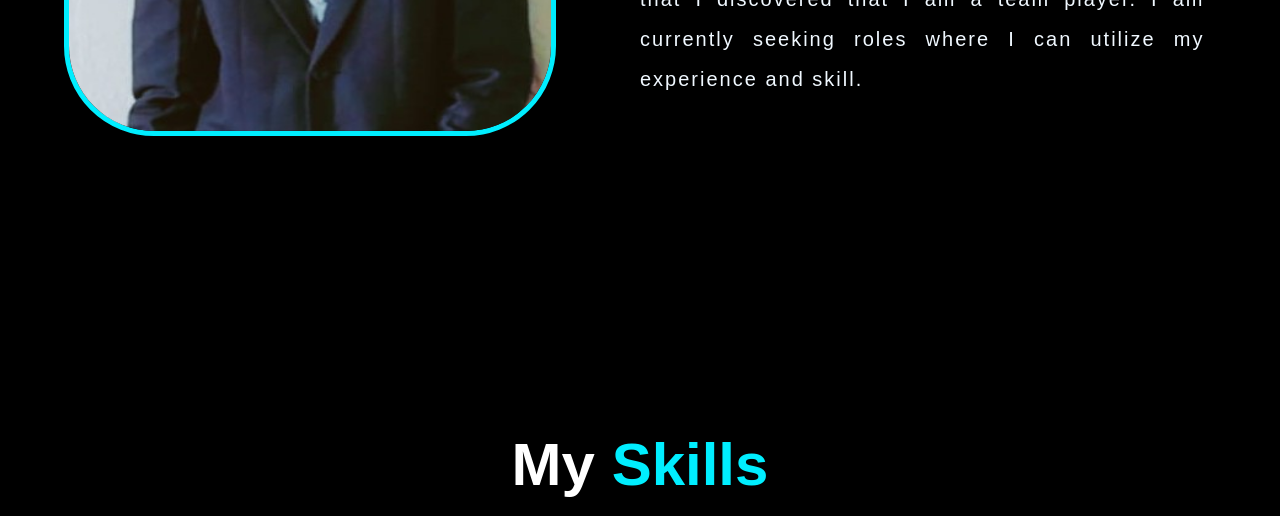
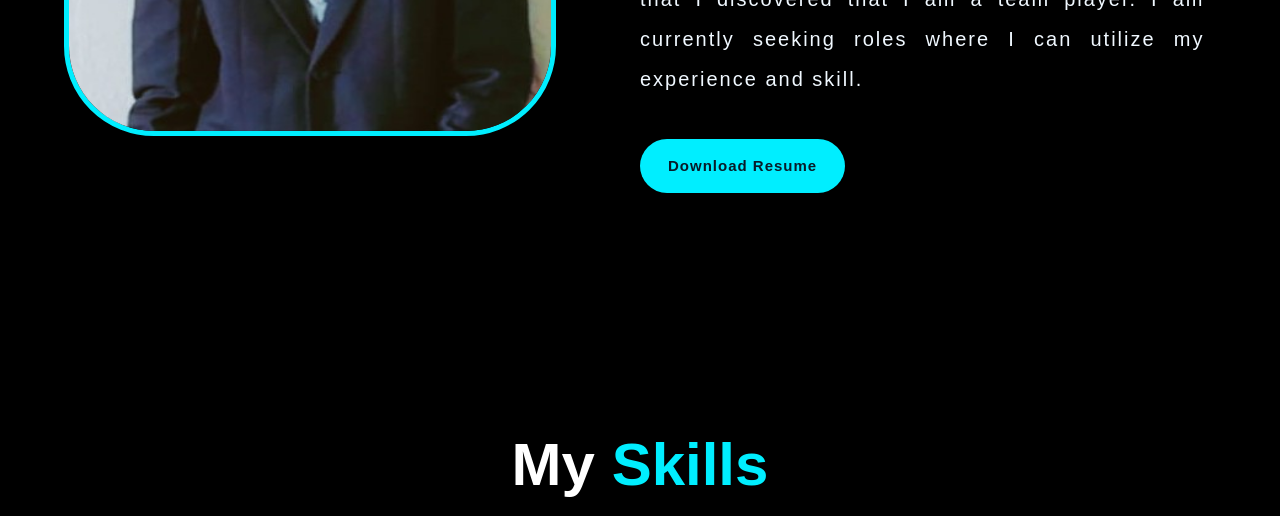
Before and after one commit to Manasa-0514/MANASA, a plain HTML site: page index.html in a window 1280 px wide. Shown: the part 1240-1756 px from the top of the page. Drawn offline with nearby package versions, Linux system fonts and the light colour scheme.

Commit message:
Initial commit

```diff
--- a/index.html
+++ b/index.html
@@ -55,7 +55,7 @@
                         It was during this project that I discovered that I am a team player.
                         I am currently seeking roles where I can utilize my experience and skill.<br>
                         <br>
-
+                        <a href="https://drive.google.com/file/d/18UQSFzY9kdABAWTxDMgy_uBmery6-2q_/view?usp=sharing" style="--i:11" class="abtbtn-box" target="_blank">Download Resume</a>
                     </p>
                 </div>
             </div>
```
